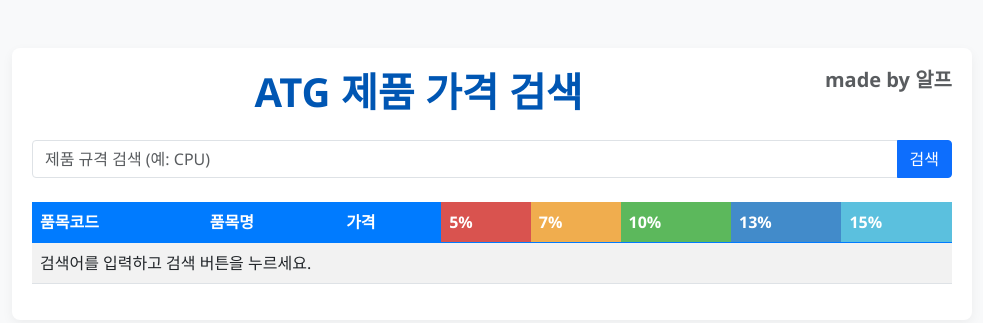
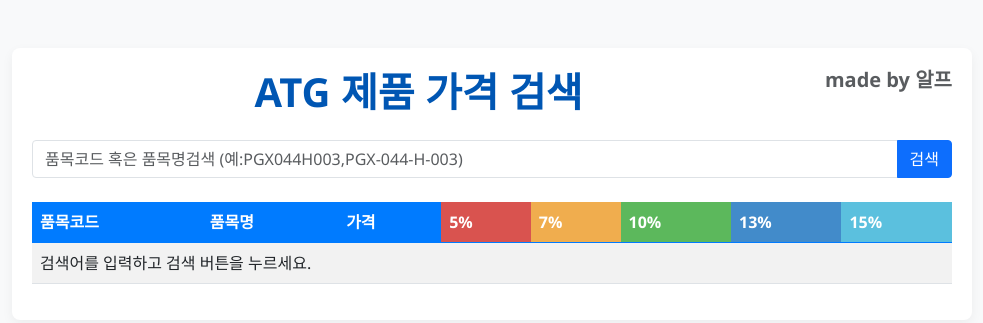
Before and after one commit to s95722462-cell/atg_price, a plain HTML site: page index.html in a window 1280 px wide. Shown: the whole page, without its empty margins (148-1131 px from the left). Drawn offline with nearby package versions, Linux system fonts and the light colour scheme.

Commit message:
Add files via upload

```diff
--- a/index.html
+++ b/index.html
@@ -13,7 +13,7 @@
         <h1 class="mb-4 text-center">ATG 제품 가격 검색 <small class="text-muted" style="font-size: 0.5em; margin-left: 20px; float: right;">made by 알프</small></h1>
 
         <div class="input-group mb-4">
-            <input type="text" id="searchInput" class="form-control" placeholder="제품 규격 검색 (예: CPU)">
+            <input type="text" id="searchInput" class="form-control" placeholder="품목코드 혹은 품목명검색 (예:PGX044H003,PGX-044-H-003)">
             <button class="btn btn-primary" id="searchButton">검색</button>
         </div>
 
```
